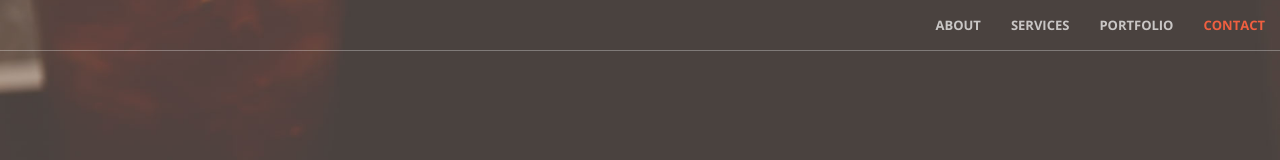
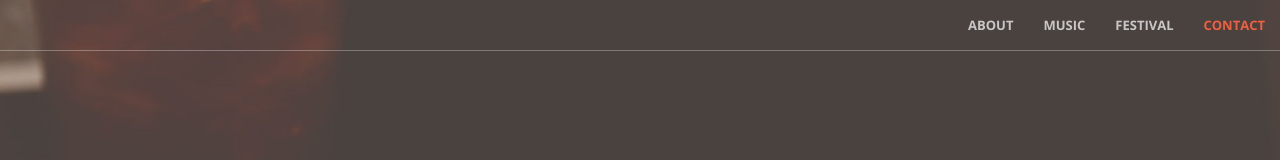
Before and after one commit to taeyoungkr/taeyoungkr.github.io, a website: page index.html in a window 1280 px wide. Shown: the top 160 px of the page. Drawn offline with nearby package versions, Linux system fonts and the light colour scheme.

Commit message:
Update index.html

```diff
--- a/index.html
+++ b/index.html
@@ -53,10 +53,10 @@
                         <a class="page-scroll" href="#about">About</a>
                     </li>
                     <li>
-                        <a class="page-scroll" href="#services">Services</a>
+                        <a class="page-scroll" href="#music">music</a>
                     </li>
                     <li>
-                        <a class="page-scroll" href="#portfolio">Portfolio</a>
+                        <a class="page-scroll" href="#festival">festival</a>
                     </li>
                     <li>
                         <a class="page-scroll" href="#contact">Contact</a>
```
